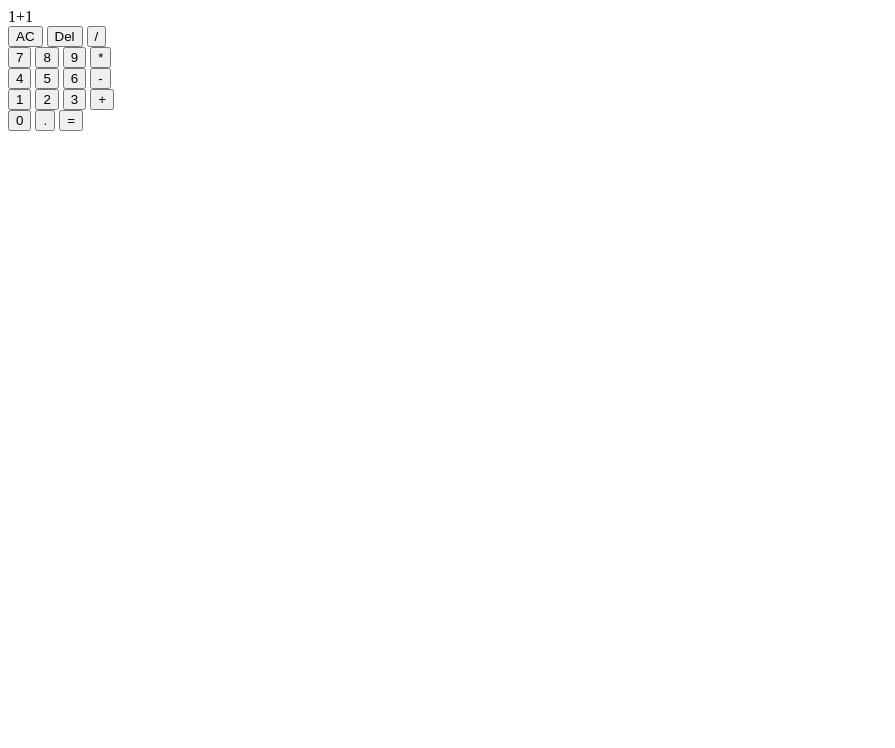
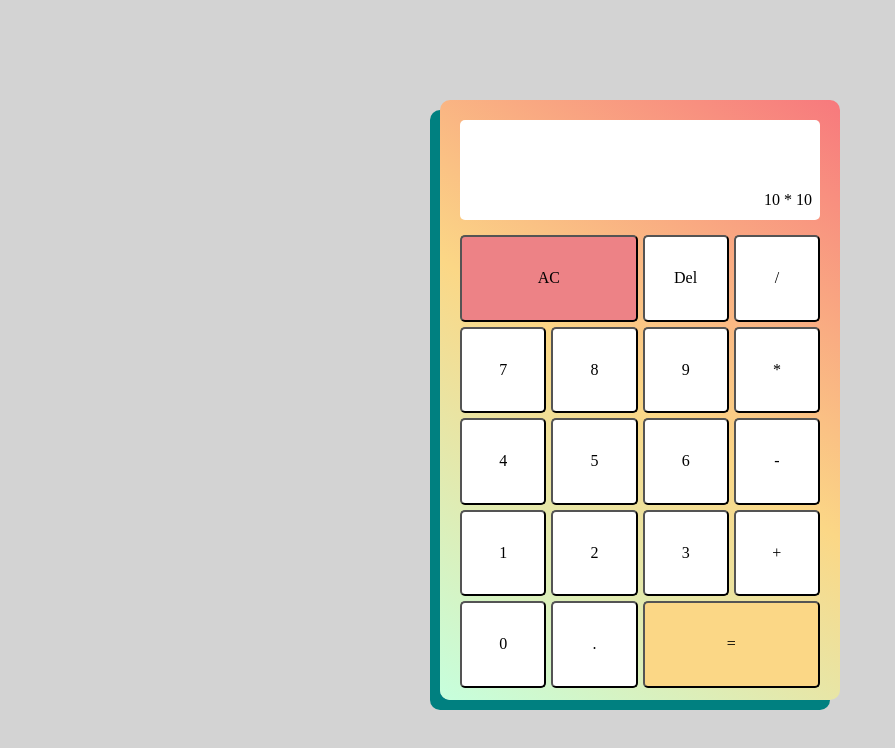
Before and after one commit to DamienSanchez/calculator-app, a plain HTML site: page index.html in a window 1280 px wide. Shown: the whole page, without its empty margins (0-895 px from the left). Drawn offline with Linux system fonts and the light colour scheme.

Commit message:
polished html layout and styled css

```diff
--- a/index.html
+++ b/index.html
@@ -10,10 +10,10 @@
 <body>
     <div class="container">
         <div class="calculator">
-            <div class="display">1+1</div>
+            <div class="display">10 * 10</div>
             <div class="buttons">
                 <div class="button-group">
-                    <button id="btn-clear"class="button-pad">AC</button>
+                    <button id="btn-clear"class="button-pad span-clear">AC</button>
                     <button id="btn-delete"class="button-pad">Del</button>
                     <button id="btn-divide"class="button-pad">/</button>
                 </div>
@@ -42,7 +42,7 @@
                 <div class="button-group">
                     <button id="btn-zero"class="button-pad">0</button>
                     <button id="btn-decimal"class="button-pad">.</button>
-                    <button id="btn-equals"class="button-pad">=</button>
+                    <button id="btn-equals"class="button-pad span-equal">=</button>
                 </div>
 
             </div>
--- a/style.css
+++ b/style.css
@@ -0,0 +1,101 @@
+/*
+  1. Use a more-intuitive box-sizing model.
+*/
+*, *::before, *::after {
+    box-sizing: border-box;
+  }
+  /*
+    2. Remove default margin
+  */
+  * {
+    margin: 0;
+    padding: 0;
+  }
+  /*
+    Typographic tweaks!
+    3. Add accessible line-height
+    4. Improve text rendering
+  */
+  body {
+    line-height: 1.5;
+    -webkit-font-smoothing: antialiased;
+  }
+  /*
+    5. Improve media defaults
+  */
+  img, picture, video, canvas, svg {
+    display: block;
+    max-width: 100%;
+  }
+  /*
+    6. Remove built-in form typography styles
+  */
+  input, button, textarea, select {
+    font: inherit;
+  }
+  /*
+    7. Avoid text overflows
+  */
+  p, h1, h2, h3, h4, h5, h6 {
+    overflow-wrap: break-word;
+  }
+  /*
+    8. Create a root stacking context
+  */
+  #root, #__next {
+    isolation: isolate;
+  }
+  .container{
+    width: 100vw;
+    height: 100vh;
+    background-color: lightgrey;
+ /* This just to center the calculator*/
+    display: grid;
+    place-content: center;
+  }
+  .calculator{
+    background: linear-gradient(35deg,#c6ffdd,#fbd786,#f7797d);
+    width: 400px;
+    height: 600px;
+    padding: 20px;
+    border-radius: 10px;
+    box-shadow: -10px 10px teal;
+  }
+  .display{
+    padding: 8px;
+    background-color: white;
+    height: 100px;
+    display: flex;
+    justify-content: flex-end;
+    align-items: flex-end;
+    border-radius: 5px;
+
+  }
+  .buttons{
+    height: 450px;
+    padding-top: 15px;
+
+  }
+  .button-group{
+    display: grid;
+    grid-template-columns: repeat(4,1fr);
+    gap: 5px;
+
+  }
+  .button-pad{
+   height: calc(450px/5.2);
+   margin-bottom: 5px;
+   border-radius: 5px;
+   background-color: white;
+
+  }
+  .span-clear{
+    grid-area: 1/ span 2 ;
+    background-color: hsl(358, 75%, 72%);
+  }
+  .span-equal{
+    grid-column-start: 3;
+    grid-column-end: 5;
+
+    background-color: #fbd786;
+  }
```
